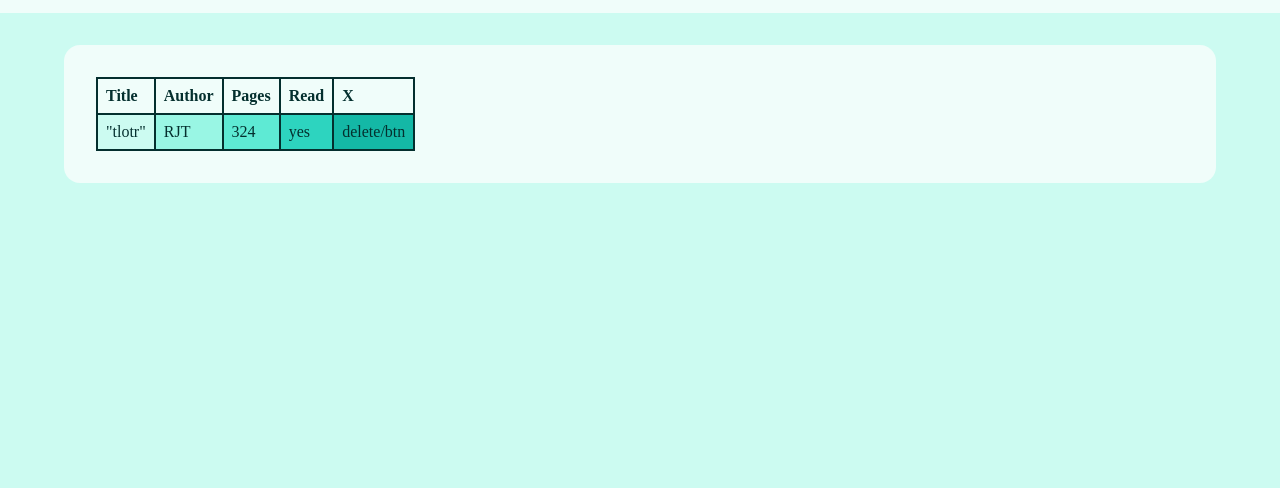
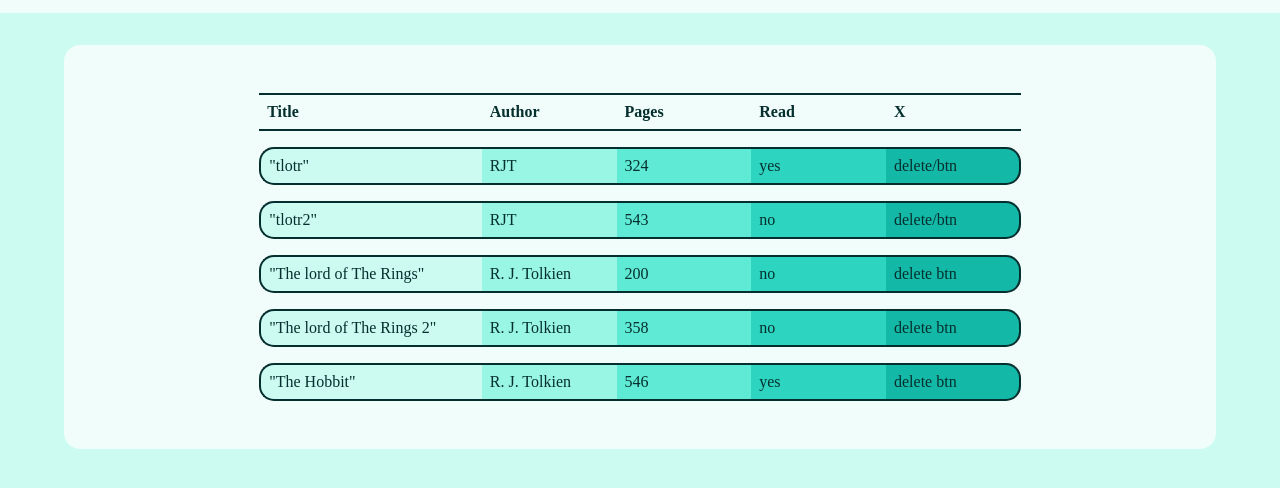
Before and after one commit to Stefano616/my-online-library, a plain HTML site: page index.html in a window 1280 px wide. Shown: the part 56-544 px from the top of the page. Drawn offline with Linux system fonts and the light colour scheme.

Commit message:
Updated style and functionality
The books present in myLibrary array are now dynamically diplayed in
the table

```diff
--- a/index.html
+++ b/index.html
@@ -16,7 +16,7 @@
         <table class="book-list__table">
           <thead>
             <tr>
-              <th>Title</th>
+              <th class="first-col">Title</th>
               <th>Author</th>
               <th>Pages</th>
               <th>Read</th>
@@ -25,10 +25,17 @@
           </thead>
           <tbody>
             <tr>
-              <td>"tlotr"</td>
+              <td class="first-col">"tlotr"</td>
               <td>RJT</td>
               <td>324</td>
               <td>yes</td>
+              <td>delete/btn</td>
+            </tr>
+            <tr>
+              <td class="first-col">"tlotr2"</td>
+              <td>RJT</td>
+              <td>543</td>
+              <td>no</td>
               <td>delete/btn</td>
             </tr>
           </tbody>
--- a/script.js
+++ b/script.js
@@ -7,6 +7,32 @@
 // - make btn to delet book
 // - make toggle for read or not, with change bg color
 // - connect with the DOM
+
+// --- DOM manipulation and table row creation for a book ---
+const tbody = document.querySelector("tbody");
+
+function createBookRow(book) {
+  const newRow = document.createElement("tr");
+  const title = document.createElement("td");
+  const author = document.createElement("td");
+  const pages = document.createElement("td");
+  const read = document.createElement("td");
+  const deleteBtn = document.createElement("td");
+  title.textContent = `"${book.title}"`;
+  author.textContent = book.author;
+  pages.textContent = book.pages;
+  read.textContent = book.read ? "yes" : "no";
+  deleteBtn.textContent = "delete btn";
+  newRow.append(title, author, pages, read, deleteBtn);
+  return newRow;
+}
+
+function insertNewRow(bookRow) {
+  tbody.appendChild(bookRow);
+  return tbody.length;
+}
+// ---
+// creation of book objects and storing in library array
 
 function Book(title, author, pages, read) {
   this.title = title;
@@ -44,5 +70,12 @@ function displayLibrary() {
 addBookToLibrary("The lord of The Rings", "R. J. Tolkien", 200, false);
 addBookToLibrary("The lord of The Rings 2", "R. J. Tolkien", 358, false);
 addBookToLibrary("The Hobbit", "R. J. Tolkien", 546, true);
-displayLibrary();
-displayBooks();
+// displayLibrary();
+// displayBooks();
+
+// load book in the table
+
+myLibrary.map((book) => {
+  let newBookRow = createBookRow(book);
+  insertNewRow(newBookRow);
+});
--- a/style.css
+++ b/style.css
@@ -47,19 +47,26 @@ main {
 }
 
 .book-list__table {
-  border: 2px solid var(--teal950);
-  border-collapse: collapse;
+  /* border: 2px solid var(--teal950); */
+  /* border-collapse: collapse; */
+  border-spacing: 0rem 1rem;
+  width: 70%;
+  margin-inline: auto;
 }
 
 th,
 td {
-  border: 2px solid var(--teal950);
+  border-block: 2px solid var(--teal950);
   padding: 0.5rem;
   text-align: left;
+  margin-bottom: 0.5rem;
+  min-width: 7rem;
 }
 
 td:nth-child(1) {
   background: var(--teal100);
+  border-left: 2px solid var(--teal950);
+  border-radius: 15px 0 0 15px;
 }
 td:nth-child(2) {
   background: var(--teal200);
@@ -72,4 +79,6 @@ td:nth-child(4) {
 }
 td:nth-child(5) {
   background: var(--teal500);
+  border-right: 2px solid var(--teal950);
+  border-radius: 0 15px 15px 0;
 }
```
